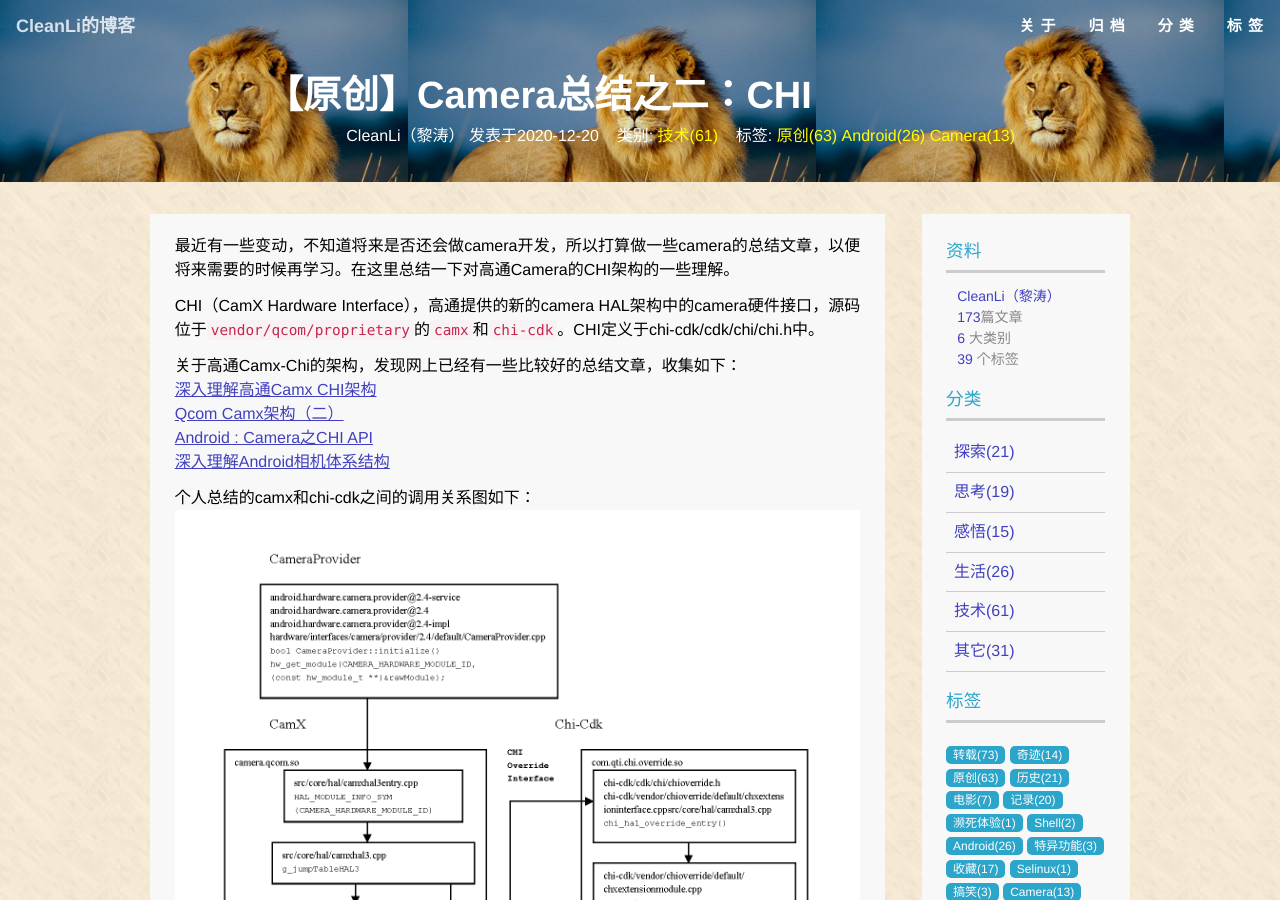
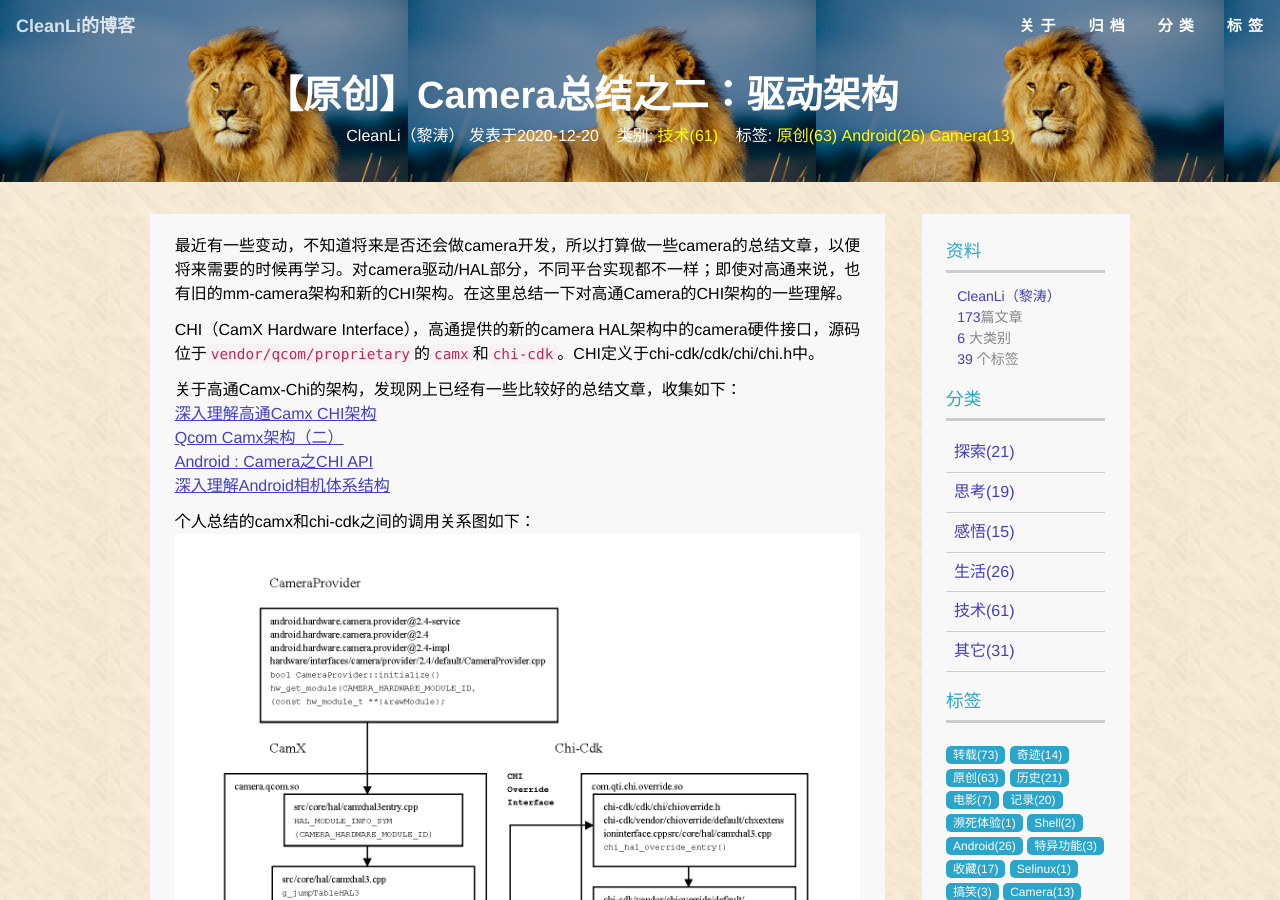
Before and after one commit to cleanli/cleanhome, a Jekyll site: the page built from _posts/tech/2020-12-20-Qcom_camx_understanding.md, in a window 1280 px wide and 900 px high. Built offline with Jekyll 4.4.1, drawn with Linux system fonts in a browser that asks for light colours.

Commit message:
rename 2nd camera summing up

```diff
--- a/_posts/tech/2020-12-20-Qcom_camx_understanding.md
+++ b/_posts/tech/2020-12-20-Qcom_camx_understanding.md
@@ -1,11 +1,11 @@
 ---
 layout: post
-title: "【原创】Camera总结之二：CHI"
+title: "【原创】Camera总结之二：驱动架构"
 date: 2020-12-20 11:45:02 +0800
 categories: "技术"
 tags: ["原创","Android","Camera"]
 ---
-最近有一些变动，不知道将来是否还会做camera开发，所以打算做一些camera的总结文章，以便将来需要的时候再学习。在这里总结一下对高通Camera的CHI架构的一些理解。
+最近有一些变动，不知道将来是否还会做camera开发，所以打算做一些camera的总结文章，以便将来需要的时候再学习。对camera驱动/HAL部分，不同平台实现都不一样；即使对高通来说，也有旧的mm-camera架构和新的CHI架构。在这里总结一下对高通Camera的CHI架构的一些理解。
 
 CHI（CamX Hardware Interface），高通提供的新的camera HAL架构中的camera硬件接口，源码位于`vendor/qcom/proprietary`的`camx`和`chi-cdk`。CHI定义于chi-cdk/cdk/chi/chi.h中。
 
```
